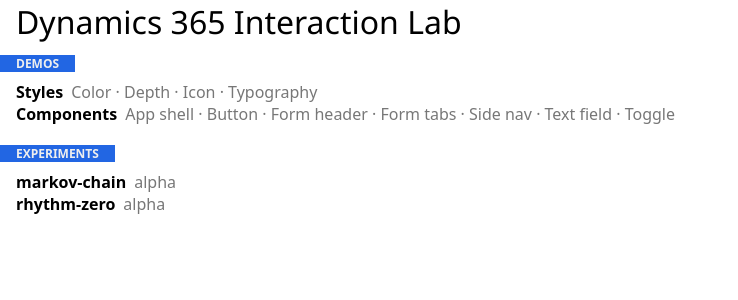
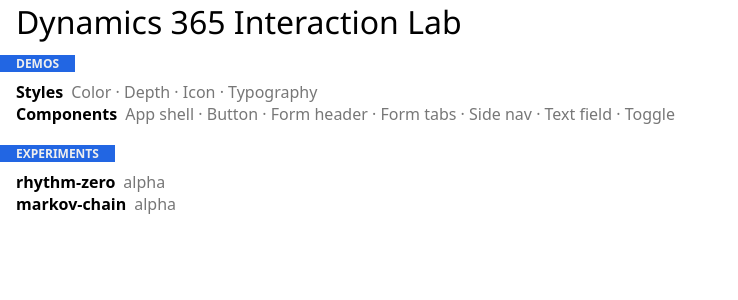
Before and after one commit to chuanqisun/dynamics-interaction-lab, a React app: page / in a window 1280 px wide. Shown: the top 300 px of the page, without its empty margins (0-738 px from the left). Built offline with nearby package versions, Linux system fonts and the light colour scheme; a web font is replaced by a local one.

Commit message:
fix typescript build error

```diff
--- a/package.json
+++ b/package.json
@@ -17,10 +17,10 @@
     "styled-components": "^4.1.2"
   },
   "devDependencies": {
-    "@types/react": "^16.7.13",
+    "@types/react": "^16.7.17",
     "@types/react-dom": "^16.0.11",
     "@types/react-router-dom": "^4.3.1",
-    "@types/styled-components": "^4.1.3",
+    "@types/styled-components": "^4.1.4",
     "clean-webpack-plugin": "^1.0.0",
     "css-loader": "^1.0.1",
     "file-loader": "^2.0.0",
@@ -28,7 +28,7 @@
     "react-svg-loader": "^2.1.0",
     "style-loader": "^0.23.1",
     "ts-loader": "^4.5.0",
-    "typescript": "3.1.4",
+    "typescript": "^3.1.4",
     "webpack": "^4.27.1",
     "webpack-cli": "^3.1.2",
     "webpack-dev-server": "^3.1.10"
--- a/src/app/app.tsx
+++ b/src/app/app.tsx
@@ -6,6 +6,7 @@
 
 const DemoBrowser = lazy(() => import('./demo-browser'));
 
+/* please sort by name A-Z, but group by type first */
 export const demos = [
   { type: 'style', name: 'Color', route: '/demos/color', component: lazy(() => import('../styles/color/color.demo'))},
   { type: 'style', name: 'Depth', route: '/demos/depth', component: lazy(() => import('../styles/depth/depth.demo'))},
@@ -20,12 +21,26 @@
   { type: 'component', name: 'Toggle', route: '/demos/toggle', component: lazy(() => import('../components/toggle/toggle.demo'))},
 ];
 
-export const experiments = [
+interface Experiment {
+  series: string;
+  baseRoute: string;
+  description: string;
+  started: string;
+  iterations: Iteration[];
+}
+
+interface Iteration {
+  subRoute: string;
+  component: React.LazyExoticComponent<any>;
+}
+
+/* Please keep new experiements on top */
+export const experiments: Experiment[] = [
+  { series: 'rhythm-zero', baseRoute: '/experiments/rhythm-zero', description: 'Typeramp conversion table for baseline spacing', started: '2018-12-12', iterations: [
+    { subRoute: 'alpha', component: lazy(() => import('../experiments/rhythm-zero/alpha.exp'))},
+  ]},
   { series: 'markov-chain', baseRoute: '/experiments/markov-chain', description: 'Business process flow improvements', started: '2018-12-05', iterations: [
     { subRoute: 'alpha', component: lazy(() => import('../experiments/markov-chain/alpha.exp'))},
-  ]},
-  { series: 'rhythm-zero', baseRoute: '/experiments/rhythm-zero', description: 'Typeramp conversion table for baseline spacing', started: '2018-12-12', iterations: [
-    { subRoute: 'alpha', component: lazy(() => import('../experiments/rhythm-zero/alpha.exp'))},
   ]},
 ];
 
--- a/src/experiments/rhythm-zero/alpha.exp.tsx
+++ b/src/experiments/rhythm-zero/alpha.exp.tsx
@@ -8,6 +8,23 @@
 ]
 
 export class TyperampConversion extends React.Component<any, any> {
+  constructor(props: any) {
+    super(props);
+
+    this.state = {
+      selectedFromName: typographyData[0].name,
+      selectedToName: typographyData[1].name,
+    }
+  }
+
+  onSelectFromItem = (name: string) => {
+    this.setState({selectedFromName: name});
+  }
+
+  onSelectToItem = (name: string) => {
+    this.setState({selectedToName: name});
+  }
+
   render() {
     return <StyledSection>
       {/* {typographyData.map(item => <TypographyItem {...item}/>)} */}
@@ -20,6 +37,9 @@
       </div>
       <div className="matrix">
         {typographyData.map(toItem => typographyData.map(fromItem => <span key={toItem.name}>-{toItem.baselineToBottom + fromItem.ascenderToTop}</span>))}
+      </div>
+      <div className="type-list">
+        {typographyData.map((fromItem, index) => <label><input type="radio" checked={this.state.selectedFromName === fromItem.name} onSelect={() => this.onSelectFromItem(fromItem.name)}/>{fromItem.name}</label>)}
       </div>
     </StyledSection>
   }
```
Also changed, not shown: 1 other file (tests, documents, lock files or other folders).
